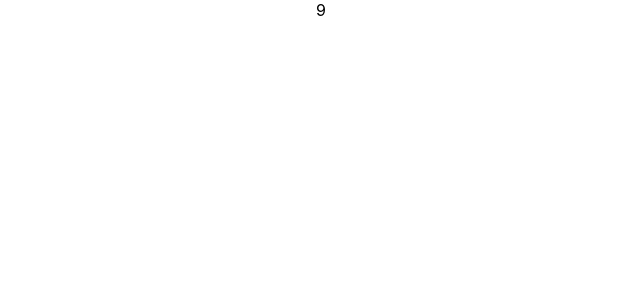
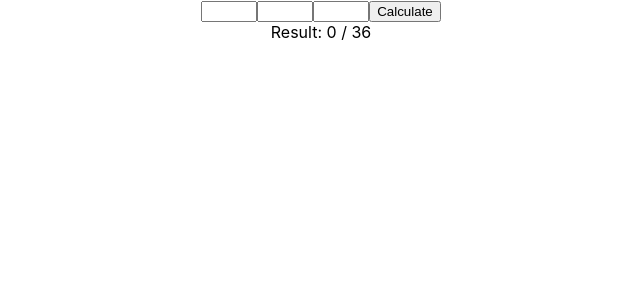
Before and after one commit to MDBoticano/catan-calc, a React (Create React App) app: page / in a window 1280 px wide. Shown: the top 300 px of the page, without its empty margins (319-959 px from the left). Built offline with nearby package versions, Linux system fonts and the light colour scheme.

Commit message:
Add form to set territory values to calculate

```diff
--- a/src/App.tsx
+++ b/src/App.tsx
@@ -1,15 +1,37 @@
-import React from 'react';
+import React, { useState } from 'react';
 import './App.css';
 
 import Catan from './components/Catan';
 
-const myCatan = new Catan();
-const adjacent345 = myCatan.calculateChances([3, 4, 5]);
+const App = () => {
+  const [chances, setChances] = useState([0, 0, 0]);
+  const [totalChance, setTotalChance] = useState(0);
+  const [myCatan] = useState(new Catan());
 
-const App = () => {
+  const modifyChances = (index: number, value: number) => {
+    const newChances: number[] = chances;
+    newChances[index] = value;
+    setChances(newChances);
+  }
+
+  const calculate = (event: React.SyntheticEvent) => {
+    event.preventDefault();
+    const calculation = myCatan.calculateChances(chances);
+    console.log(calculation);
+    setTotalChance(calculation);
+  }
+
   return (
     <div className="App">
-      {adjacent345}
+      <input type="number" min="2" max="12" onChange={(e) => modifyChances(0, Number(e.target.value))}/>
+      <input type="number" min="2" max="12" onChange={(e) => modifyChances(1, Number(e.target.value))}/>
+      <input type="number" min="2" max="12" onChange={(e) => modifyChances(2, Number(e.target.value))}/>
+      <button type="submit" onClick={(e) => calculate(e) }>Calculate</button>
+
+      <div>
+        Result: {totalChance} / 36
+      </div>
+
     </div>
   );
 }
```
